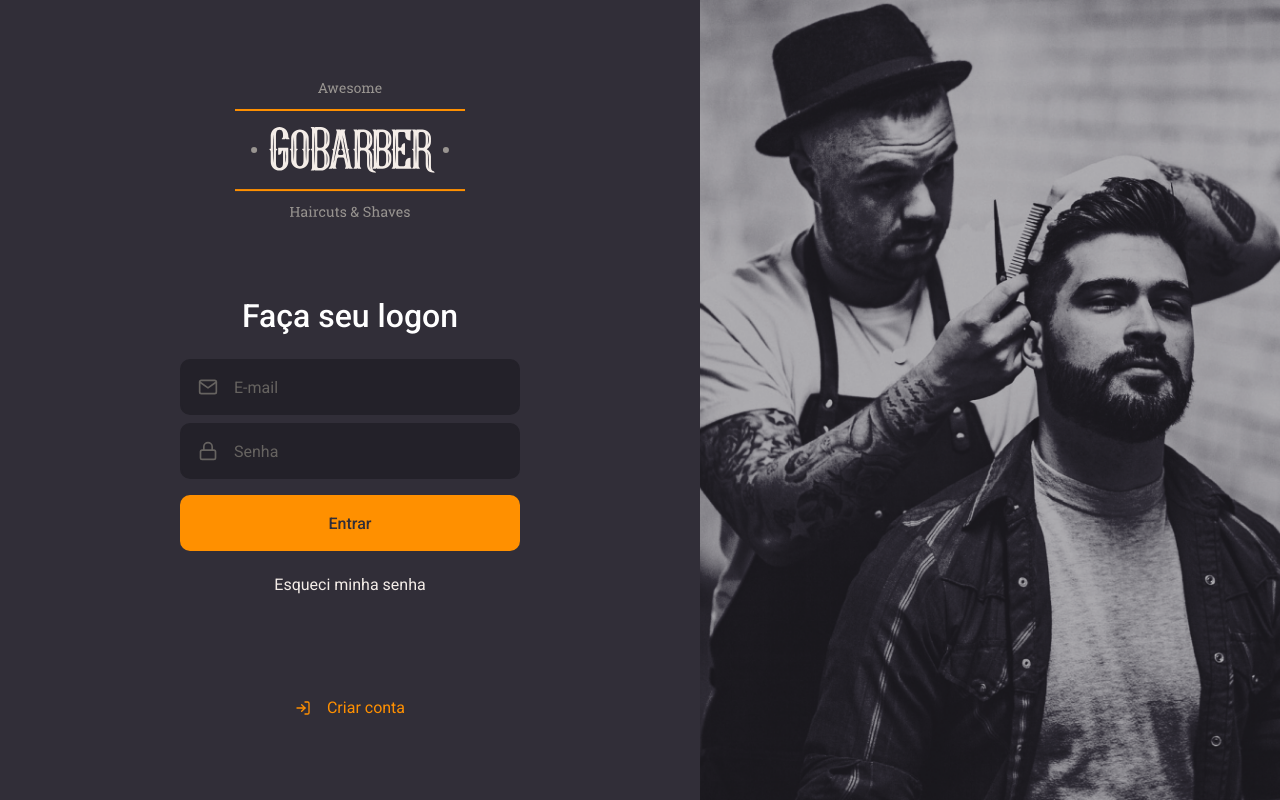
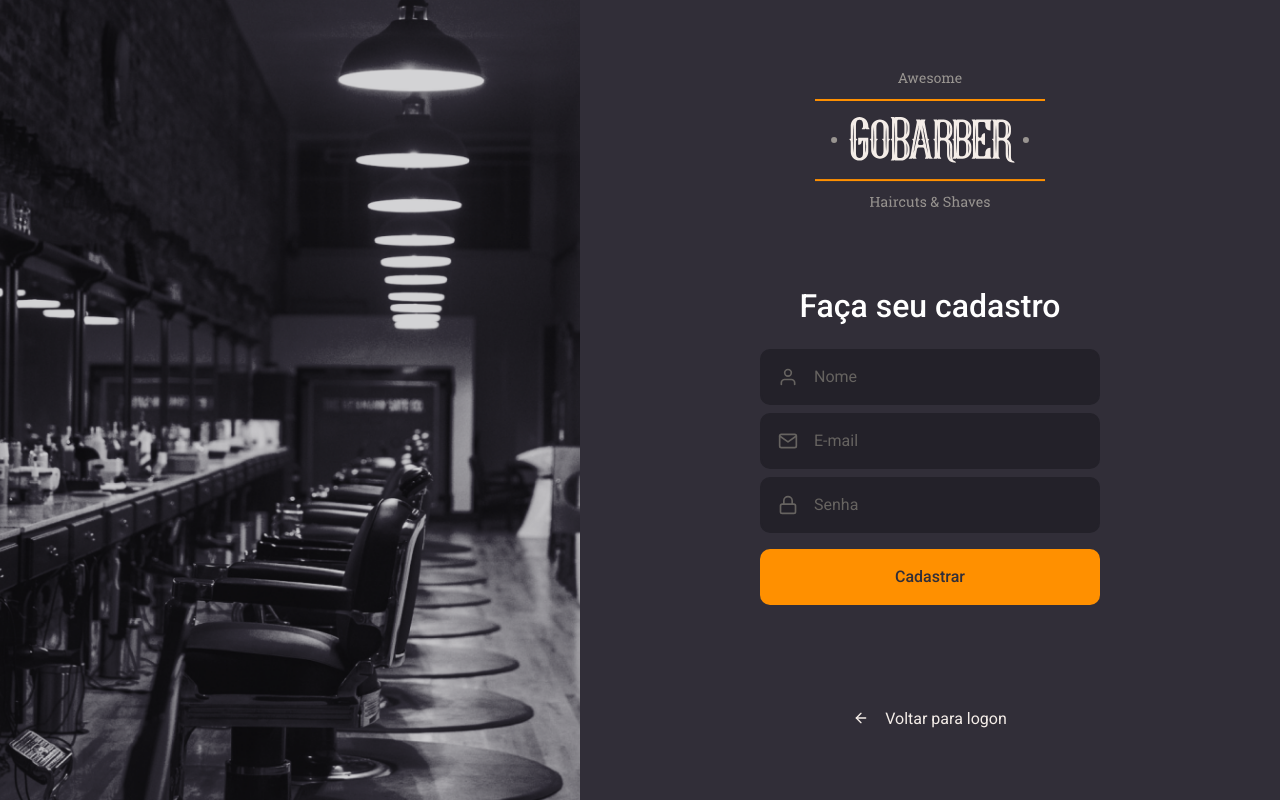
Before and after one commit to willfeliz1/goBarber-FrontEnd, a React (Create React App) app: page /signup in a window 1280 px wide. Built offline with nearby package versions, Linux system fonts and the light colour scheme.

Commit message:
signUp page created

```diff
--- a/src/App.tsx
+++ b/src/App.tsx
@@ -1,11 +1,12 @@
 import React from 'react';
 
-import SignIn from './pages/SignIn/index';
+// import SignIn from './pages/SignIn/index';
+import SignUp from './pages/SignUp/index';
 import GlobalStyle from './styles/global';
 
 const App: React.FC = () => (
   <>
-    <SignIn />
+    <SignUp />
     <GlobalStyle />
   </>
 );
--- /dev/null
+++ b/src/pages/SignUp/index.tsx
@@ -0,0 +1,41 @@
+import React from 'react';
+import { FiArrowLeft, FiMail, FiLock, FiUser } from 'react-icons/fi';
+
+import logoImg from '../../assets/logo.svg';
+
+import Input from '../../components/Input';
+import Button from '../../components/Button';
+
+import { Container, Content, Background } from './styles';
+
+const SignUp: React.FC = () => (
+  <Container>
+    <Background />
+    <Content>
+      <img src={logoImg} alt="GoBarber" />
+
+      <form>
+        <h1>Faça seu cadastro</h1>
+
+        <Input name="name" icon={FiUser} placeholder="Nome" />
+        <Input name="Email" icon={FiMail} placeholder="E-mail" />
+
+        <Input
+          name="password"
+          icon={FiLock}
+          type="password"
+          placeholder="Senha"
+        />
+
+        <Button type="submit">Cadastrar</Button>
+      </form>
+
+      <a href="login">
+        <FiArrowLeft />
+        Voltar para logon
+      </a>
+    </Content>
+  </Container>
+);
+
+export default SignUp;
--- /dev/null
+++ b/src/pages/SignUp/styles.ts
@@ -0,0 +1,69 @@
+import styled from 'styled-components';
+import { shade } from 'polished';
+
+import signUpBackgroundImg from '../../assets/sign-up-background.png';
+
+export const Container = styled.div`
+  height: 100vh;
+
+  display: flex;
+  align-items: stretch;
+`;
+
+export const Content = styled.div`
+  display: flex;
+  align-items: center;
+  flex-direction: column;
+
+  place-content: center;
+
+  width: 100%;
+  max-width: 700px;
+
+  form {
+    margin: 80px 0;
+    width: 340px;
+    text-align: center;
+
+    h1 {
+      margin-bottom: 24px;
+    }
+
+    a {
+      color: #f4ede8;
+      display: block;
+      margin-top: 24px;
+      text-decoration: none;
+      transition: color 0.2s;
+
+      &:hover {
+        color: ${shade(0.2, '#f4ede8')};
+      }
+    }
+  }
+
+  > a {
+    color: #f4ede8;
+    display: block;
+    margin-top: 24px;
+    text-decoration: none;
+    transition: color 0.2s;
+
+    display: flex;
+    align-items: center;
+
+    svg {
+      margin-right: 16px;
+    }
+
+    &:hover {
+      color: ${shade(0.2, '#F4EDE8')};
+    }
+  }
+`;
+
+export const Background = styled.div`
+  flex: 1;
+  background: url(${signUpBackgroundImg}) no-repeat center;
+  background-size: cover;
+`;
```
Also changed, not shown: src/assets/sign-up-background.png (added).
